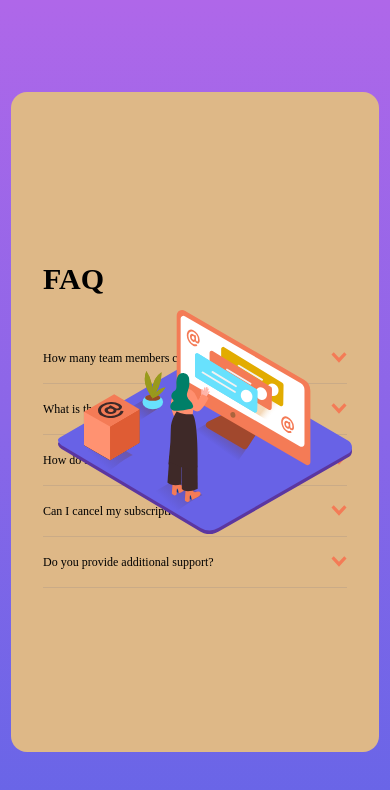
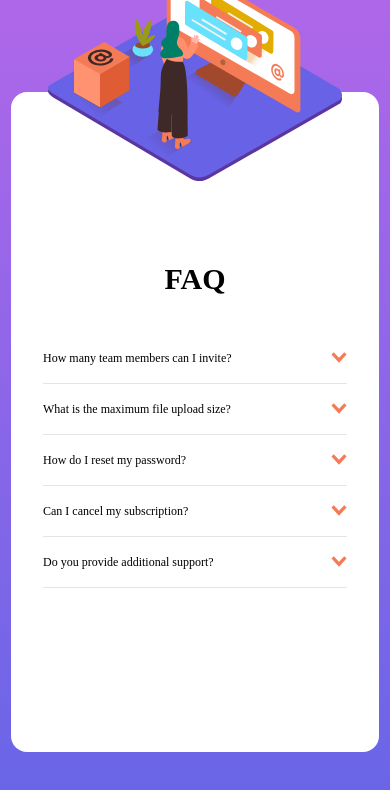
Before and after one commit to ZTanvir/fem-faq-accordion-card-main, a plain HTML site: page index.html in a window 390 px wide. Drawn offline with Linux system fonts and the light colour scheme.

Commit message:
Image position for 768px

```diff
--- a/style/style.css
+++ b/style/style.css
@@ -94,13 +94,14 @@ main {
   place-items: center;
   border-radius: 1rem;
   padding: 5rem 0rem;
+  background-image: url(../images/bg-pattern-desktop.svg);
+  background-repeat: no-repeat;
+  background-size: cover;
 }
 
 .faq-images {
   position: relative;
   justify-self: start;
-  left: 10px;
-  overflow: none;
 }
 
 .faq-images-box {
@@ -157,7 +158,8 @@ main {
 
 @media only screen and (max-width:768px) {
   main {
-    background-color: burlywood;
+    background-image: none;
+    background-color: white;
     grid-template-columns: 1fr;
     position: relative;
     font-size: 0.75rem;
@@ -168,7 +170,7 @@ main {
     position: absolute;
     width: 100%;
     justify-items: center;
-    /* top: -12.7rem; */
+    top: -8.4rem;
   }
 
   .faq-images-humans {
@@ -185,6 +187,10 @@ main {
   .faq {
     padding: 4rem;
   }
+
+  .faq-title {
+    text-align: center;
+  }
 }
 
 @media only screen and (max-width:425px) {
```
